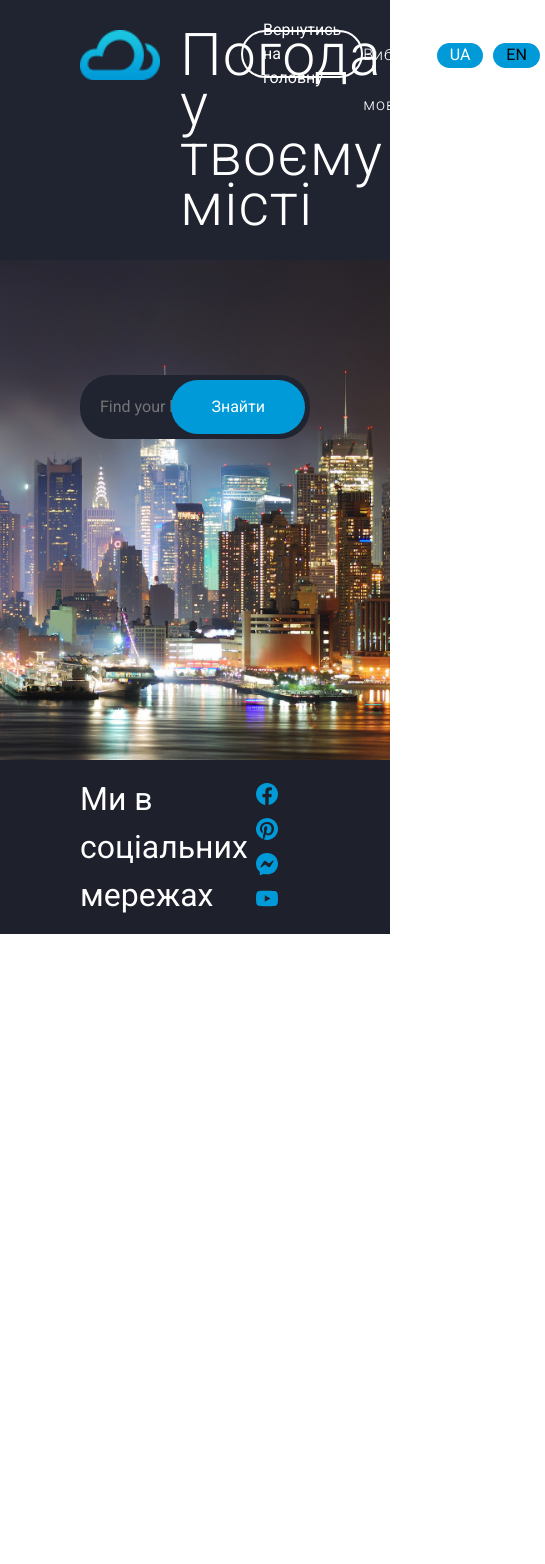
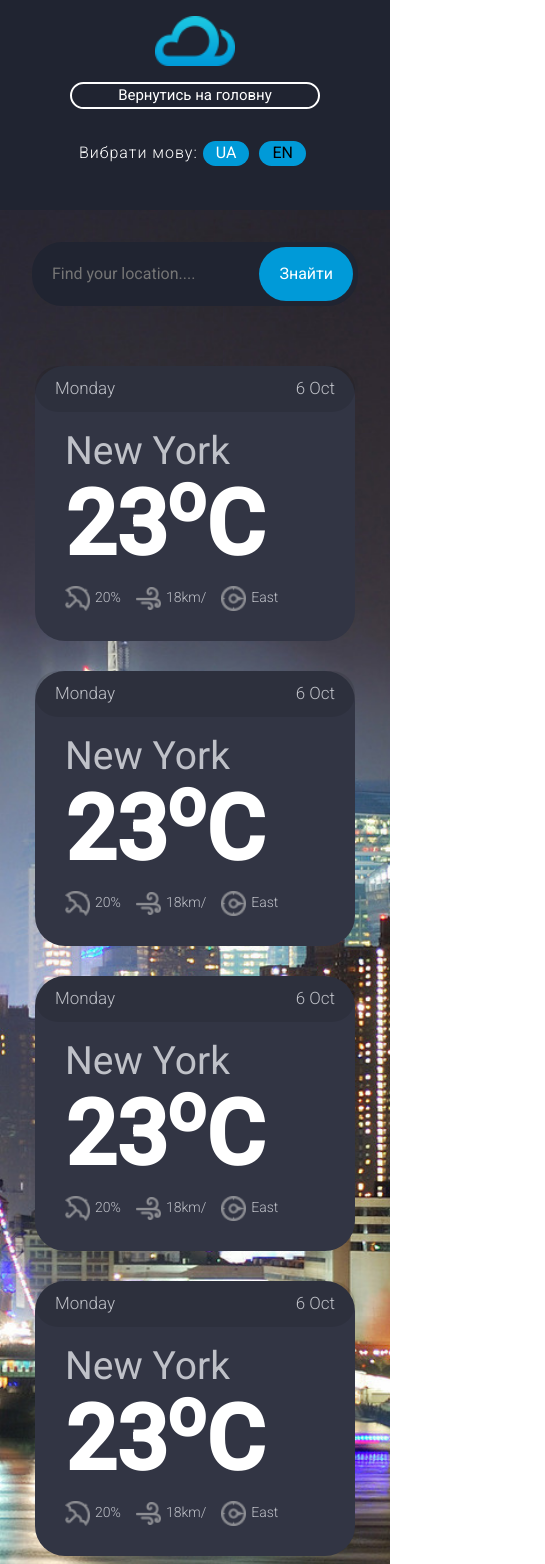
Before and after one commit to ra6ty/weather, a React (Create React App) app: page /weather in a window 390 px wide. Shown: the top 1564 px of the page, 545 px wide, since content can reach past the window. Before the commit the page ends 934 px from the top, so only its background shows below. Built offline with nearby package versions, Linux system fonts and the light colour scheme.

Commit message:
add adaptive

```diff
--- a/src/components/App/App.scss
+++ b/src/components/App/App.scss
@@ -32,4 +32,25 @@ a {
 .app {
  width: 100%;
  color: azure;
+
 }
+
+
+@media (max-width: 479px) {
+
+}
+
+
+@media (min-width: 480px) and (max-width: 767px) {}
+
+
+@media (min-width: 768px) and (max-width: 979px) {}
+@media (min-width: 1440px) and (max-width: 1920px) {
+}
+
+@media (min-width: 1920px) {
+ .app {
+  max-width: 1800px;
+  margin: 0 auto;
+ }
+}
--- a/src/components/Footer/Footer.scss
+++ b/src/components/Footer/Footer.scss
@@ -34,3 +34,19 @@
     }
   }
 }
+@media (min-width: 320px) and (max-width: 767px) {
+  .footerContent {
+    padding: 2rem 1rem;
+    & p {
+      font-size: 24px;
+      line-height: 1.2;
+     text-align: center;
+    }
+    & .social-links {
+      display: flex;
+      flex-wrap: wrap;
+      justify-content: center;
+    }
+  }
+
+}
--- a/src/components/ForecastItem/ForecastItem.scss
+++ b/src/components/ForecastItem/ForecastItem.scss
@@ -1,7 +1,7 @@
 .forecastContainer {
   display: flex;
   justify-content: space-between;
-
+margin: 1rem;
   & .forecast {
     margin-top: 30px;
     color: #bfc1c8;
@@ -46,7 +46,7 @@
       }
 
       & span {
-        margin-right: 25px;
+        margin-right: 15px;
 
         img {
           margin-right: 5px;
--- a/src/components/Header/Header.scss
+++ b/src/components/Header/Header.scss
@@ -62,3 +62,49 @@ header {
     }
   }
 }
+
+
+@media (min-width: 320px) and (max-width: 787px) {
+  header {
+    padding: 1rem;
+  flex-wrap: wrap;
+    justify-content: center;
+    .headerLogo h1 {
+      display: none;
+    }
+  }
+  header .link {
+    font-size: 15px;
+    margin: 1rem;
+  }
+  header .headerLogo {
+    & img {
+      margin: 0 auto;
+    }
+  }
+  header .changeLang {
+    justify-content: center;
+    padding: 1rem;
+
+  }
+  header .changeLang p {
+    line-height: normal;
+  }
+
+}
+
+@media (min-width: 767px) and (max-width: 1420px) {
+  header {
+    padding: 1rem;
+
+    .headerLogo h1 {
+      font-size: 35px;
+      line-height: normal;
+      text-align: center;
+    }
+  }
+  header .link {
+    font-size: 15px;
+    text-align: center;
+  }
+}
--- a/src/pages/Main/Main.js
+++ b/src/pages/Main/Main.js
@@ -5,7 +5,6 @@ import Header from "../../components/Header/Header";
 import Footer from "../../components/Footer/Footer";
 
 const Main = () => {
-    console.log("12")
     return (
         <div>
             <Header to="weather" value="Дізнатись погоду"/>
--- a/src/pages/Main/main.scss
+++ b/src/pages/Main/main.scss
@@ -6,7 +6,6 @@
     & h2 {
       text-align: center;
       font-weight: 400;
-      line-height: 50px;
       letter-spacing: 1px;
       font-size: 40px;
       margin: 20px 0;
@@ -16,10 +15,10 @@
       display: flex;
       margin-top: 30px;
       justify-content: space-between;
-
+  margin-bottom: 2rem
+    ;
       & p {
         font-weight: 400;
-        line-height: 34px;
         letter-spacing: 1px;
         font-size: 21px;
         max-width: 33%;
@@ -38,7 +37,6 @@
 
       & p {
         font-weight: 300;
-        line-height: 40px;
         letter-spacing: 1px;
         font-size: 33px;
         margin-bottom: 20px;
@@ -84,3 +82,131 @@
     height: 400px
   }
 }
+
+@media (min-width: 320px) and (max-width: 767px) {
+  .mainContent {
+    padding: 2rem;
+  }
+  .mainContent .forecast-container3 {
+    margin-top: 1rem;
+  }
+  .mainContent .forecast-container3 p {
+    text-align: center;
+    font-size: 20px;
+    font-weight: 400;
+  }
+  .mainContent .forecast-container {
+    flex-wrap: wrap;
+    justify-content: center;
+  }
+  .mainContent .forecast-container div {
+    flex-direction: column;
+
+    & img {
+      width: 99%;
+      margin: 1rem 0 !important;
+    }
+  }
+  .carousel {
+    display: none;
+  }
+  .mainContent .forecast-container h3 {
+    margin: 1rem 0;
+    width: fit-content;
+    text-align: center;
+    font-size: 20px;
+  }
+  .mainContent .forecast-container3 {
+    flex-direction: column;
+    align-items: center;
+
+    & img {
+      margin: 0.5rem;
+      max-width: 300px;
+    }
+  }
+  .mainContent .forecast-container2 {
+    flex-direction: column;
+    text-align: center;
+
+    & p {
+      max-width: fit-content;
+      font-size: 20px;
+      margin-top: 1rem;
+    }
+  }
+  .mainContent .forecast-container2 img {
+    max-width: 400px;
+    margin: 0 auto;
+  }
+}
+
+
+@media (min-width: 768px) and (max-width: 1250px) {
+  .mainContent .forecast-container {
+    flex-wrap: wrap;
+    justify-content: center;
+  }
+  .mainContent .forecast-container div {
+    flex-direction: row;
+
+    & img {
+      width: 300px;
+      height: 200px;
+      margin-left: 40px !important;
+    }
+  }
+  .mainContent .forecast-container h3 {
+    margin: 1rem 0;
+    width: fit-content;
+    text-align: center;
+  }
+  .mainContent .forecast-container2 {
+
+    & p {
+      width: fit-content;
+      text-align: center;
+      font-size: 18px;
+      line-height: 1.2;
+      letter-spacing: normal;
+
+    }
+
+    & img {
+      width: fit-content;
+      margin-bottom: 2rem;
+    }
+  }
+  .mainContent .forecast-container3 p {
+    font-size: 25px;
+    text-align: center;
+  }
+  .mainContent .forecast-container3 {
+    flex-direction: column;
+    align-items: center;
+
+    & img {
+      margin: 0.5rem;
+    }
+  }
+}
+
+@media (min-width: 1250px) and (max-width: 1920px) {
+  .mainContent .forecast-container {
+    flex-wrap: wrap;
+    justify-content: center;
+  }
+  .mainContent .forecast-container div {
+    flex-direction: row;
+    & img {
+      width: 500px;
+      height: 300px;
+      margin: 0;
+    }
+  }
+  .mainContent .forecast-container h3 {
+    margin: 1rem 0;
+    width: fit-content;
+    text-align: center;
+  }
+}
--- a/src/pages/Weather/Weather.js
+++ b/src/pages/Weather/Weather.js
@@ -17,7 +17,7 @@ const Weather = () => {
                     <FormInput placeholder="Find your location...." value="Знайти"/>
                 </div>
                 <div className="forecast-container">
-                    {/*<ForecastItem/>*/}
+                    <ForecastItem/>
                 </div>
             </div>
             <Footer/>
--- a/src/pages/Weather/Weather.scss
+++ b/src/pages/Weather/Weather.scss
@@ -1,11 +1,52 @@
 .Weather {
-    padding: 115px 5rem 110px 5rem;
-    background-color: #262936;
-    background-repeat: no-repeat;
-    background-size: cover;
-    background-position: center;
-    min-height: 500px;
+  padding: 115px 5rem 110px 5rem;
+  background-color: #262936;
+  background-repeat: no-repeat;
+  background-size: cover;
+  background-position: center;
+  min-height: 550px;
 }
+
 .FormInput {
   margin-bottom: 30px;
 }
+
+
+@media (min-width: 320px) and (max-width: 758px) {
+  .Weather {
+    padding: 2rem;
+  }
+  .form {
+    min-width: 300px;
+
+  }
+  .form .button {
+    padding: 0 20px !important;
+  }
+  .forecastContainer {
+    flex-direction: column; align-items: center;
+  }
+  .forecastContainer .forecast {
+   width: 320px !important;
+  }
+}
+@media (max-width: 350px) {
+  .Weather {
+    padding: 1rem;
+  }
+}
+
+@media (min-width: 758px) and (max-width: 1440px) {
+  .forecastContainer {
+    flex-wrap: wrap;
+    justify-content: center !important;
+    & .forecast {
+      margin: 1rem !important;
+    }
+  }
+}
+
+@media (min-width: 1600px)  {
+  .Weather {
+    min-height: 750px;
+}}
```
